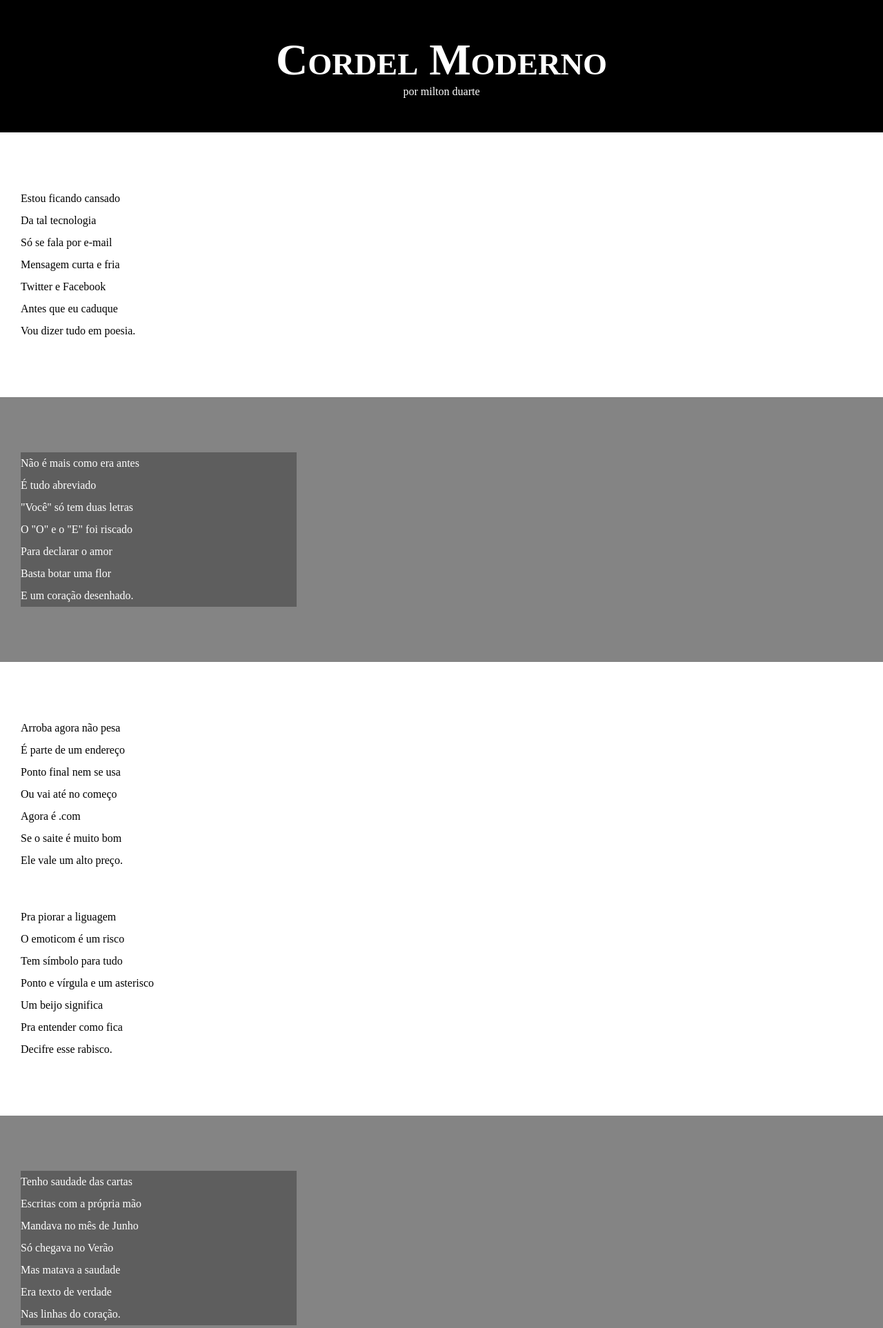
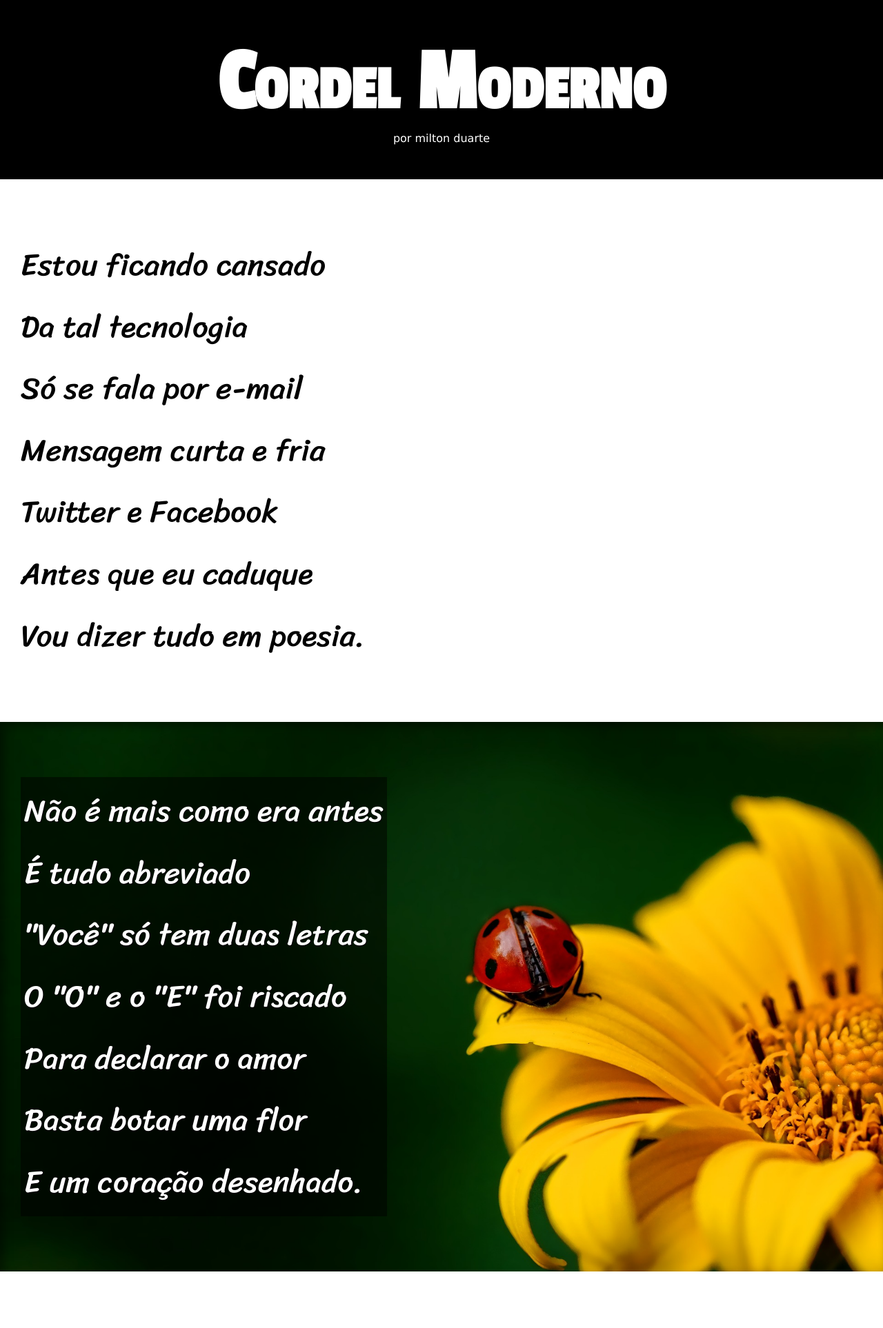
Before and after one commit to robertoalvs/new-revis-o-html-css3, a PHP site: page /desafio012/index.html in a window 1280 px wide. Shown: the top 1926 px of the page at 69% size. Run offline with PHP 8.4, Linux system fonts and the light colour scheme.

Commit message:
atualizado

```diff
--- a/modulo3/desafio012/style.css
+++ b/modulo3/desafio012/style.css
@@ -1,4 +1,17 @@
 @charset "UTF-8";
+
+@import url('https://fonts.googleapis.com/css2?family=Passion+One&display=swap');
+
+@import url('https://fonts.googleapis.com/css2?family=Sriracha&display=swap');
+
+
+:root {
+
+    --fontegoogle: 'Passion One';
+    --fontgoogle2: 'Sriracha';
+    --fonte1: Verdana, Geneva, Tahoma, sans-serif;
+}
+
 
 
 * {
@@ -6,16 +19,13 @@
     margin: 0px;
     padding: 0px;
 }
+
+
 html, body {
 
     min-height: 100vh;
     background-color: darkgray;
-}
-
-
-main {
-
-    min-height:  100vh;
+    font-family: var(--fonte1);
 }
 
 
@@ -29,10 +39,11 @@ h1 {
 
     color: white;
     text-align: center;
-    font-size: 4em;
+    font-size: 10vw;
     padding-top: 50PX;
     font-weight: bold;
     font-variant: small-caps;
+    font-family: var(--fontegoogle);
 }
 
 header >p {
@@ -61,15 +72,19 @@ a {
 
    .imagem {
 
-   background-color: rgba(0, 0, 0, 0.219);
+   background-color: rgba(0, 0, 0, 0.514);
    color: white;
+   box-shadow: inset 6px 6px 13px 0px rgba(0, 0, 0, 0.432);
+   background-attachment: fixed;
 
    }
 
    .imagem > p {
 
-    background-color: rgba(0, 0, 0, 0.288);
-    width: 400px;
+    background-color: rgba(0, 0, 0, 0.514);
+    display: inline-block;
+    padding: 5px;
+    text-shadow: 1px 1px 0px black;
    }
 
    section {
@@ -78,13 +93,31 @@ a {
     padding-bottom: 10vh;
     line-height: 2em;
     padding-left: 30px;
+    font-family: var(--fontgoogle2);
+    font-size: 3.5vw;
 
-   }
+  }
 
-   .paragrafo3, .paragrafo4 {
+  .sessao2 {
 
-    padding-bottom: 50px;
-   }
+    background-image: url(../desafio012/imagens/background001.jpg);
+    background-size: cover;
+    background-position: right center;
+  }
+
+  .sessao4 {
+
+    background-image: url(../desafio012/imagens/background002.jpg);
+    background-position: right center;
+    background-size: cover;
+  }
+
+
+.paragrafo3, .paragrafo4 {
+
+    padding-bottom: 30px;
+}
+
 
 
    footer {
@@ -94,4 +127,5 @@ a {
     color: white;
     padding: 10px;
     width: 100vw;
+    font-size: 1em;
    }
```
